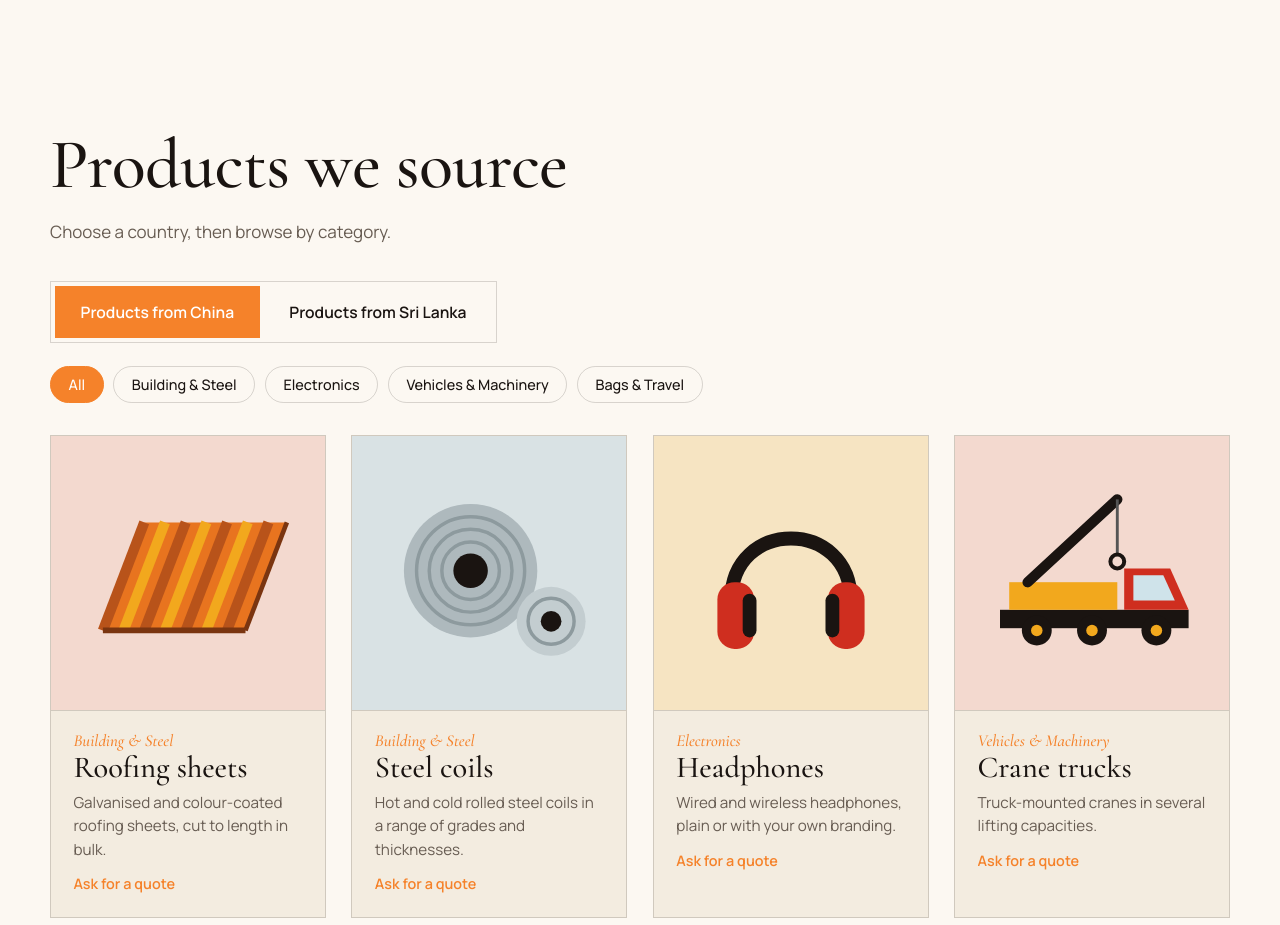
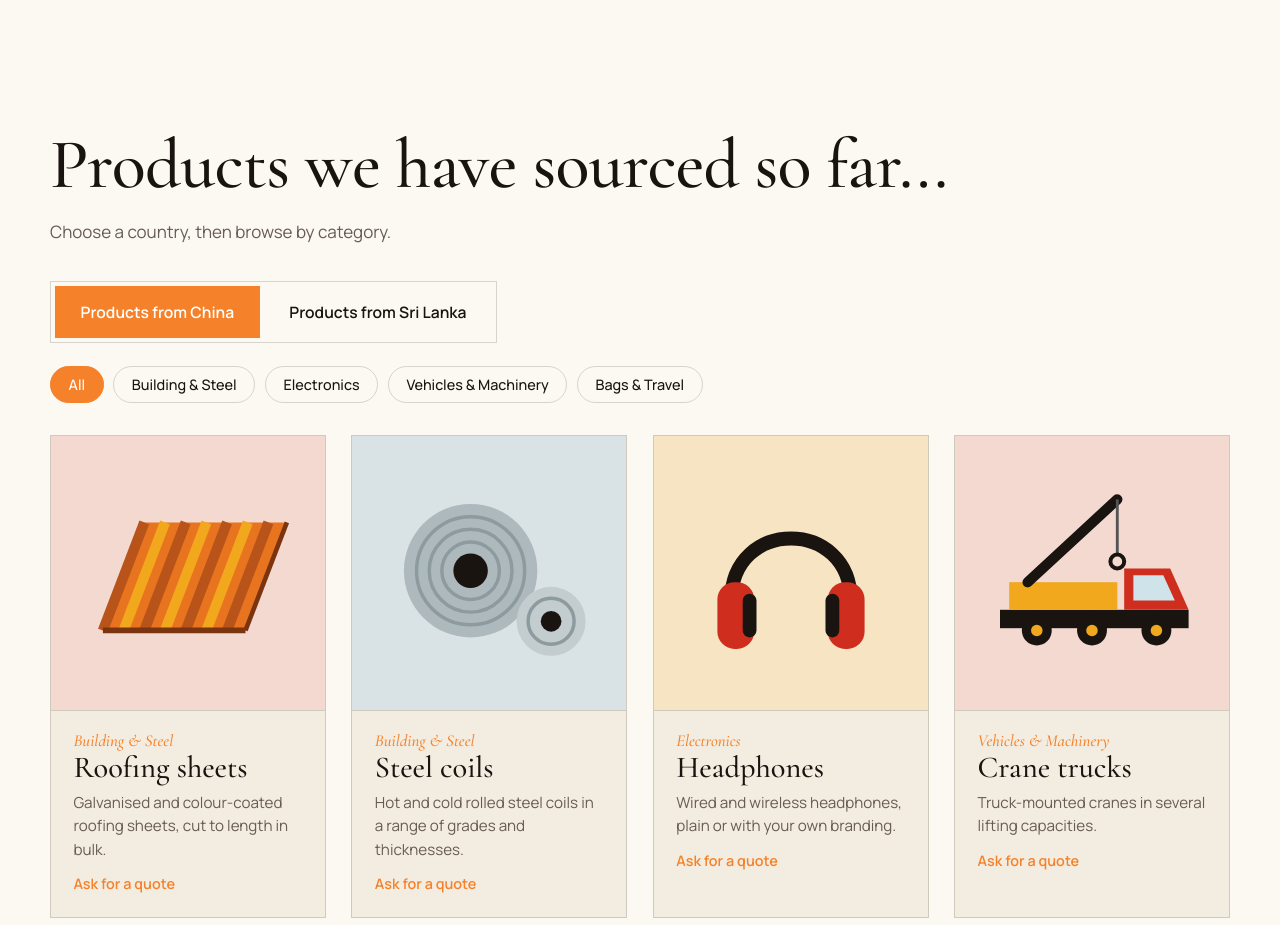
Before and after one commit to rgbfox2005/catseyeceylon, a plain HTML site: page index.html in a window 1280 px wide. Shown: the part 4020-4945 px from the top of the page. Drawn offline with nearby package versions, Linux system fonts and the light colour scheme; a web font is replaced by a local one.

Commit message:
Update index.html

```diff
--- a/index.html
+++ b/index.html
@@ -199,7 +199,7 @@ footer img{width:38px;height:38px;vertical-align:middle;margin-right:.6rem}
 </div></section>
 
 <section class='pad' id='products'><div class='wrap'>
-  <h2>Products we source</h2>
+  <h2>Products we have sourced so far...</h2>
   <p class='plead'>Choose a country, then browse by category.</p>
   <div class='tabs' id='tabs'><button data-c='cn' aria-pressed='true'>Products from China</button><button data-c='lk' aria-pressed='false'>Products from Sri Lanka</button></div>
   <div class='chips' id='chips'></div>
```
